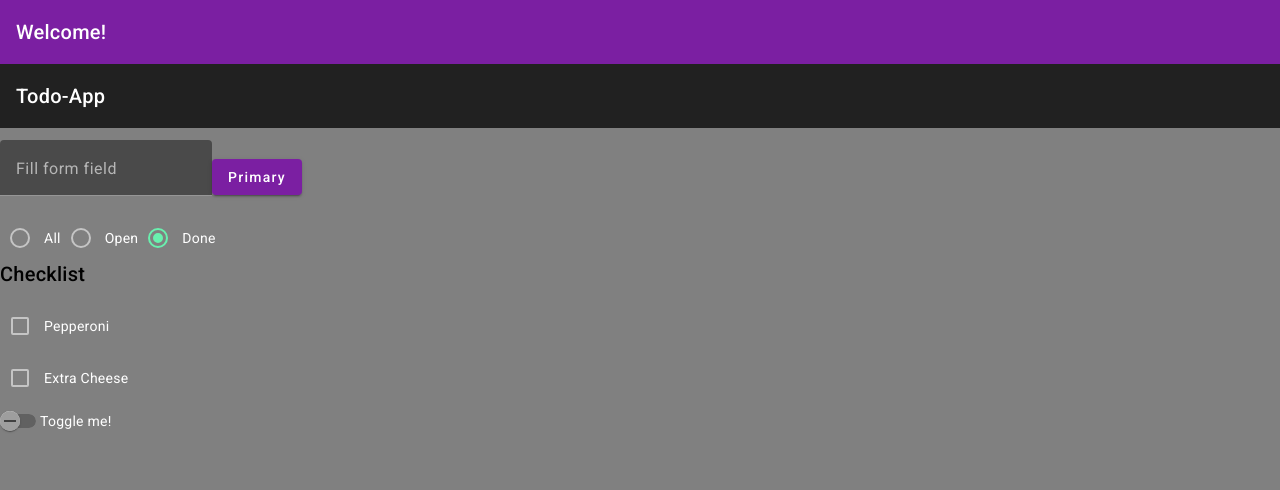
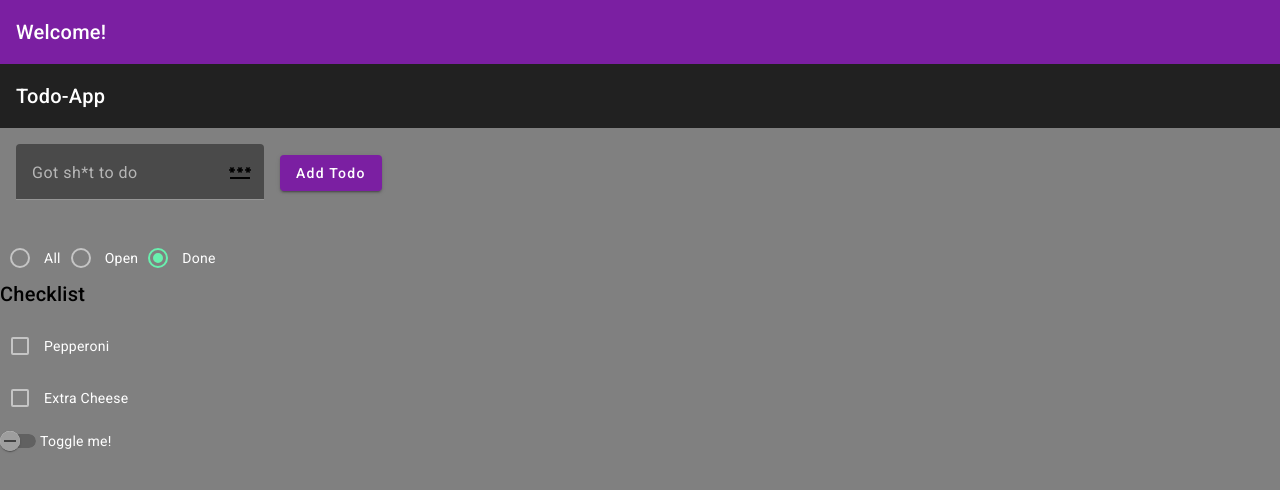
Before and after one commit to AnjaWurli/first-steps-angular, an Angular app: page / in a window 1280 px wide. Shown: the top 490 px of the page. Built offline with nearby package versions, Linux system fonts and the light colour scheme.

Commit message:
add password toggle

```diff
--- a/src/app/material.module.ts
+++ b/src/app/material.module.ts
@@ -4,6 +4,7 @@ import { MatSlideToggleModule } from '@angular/material/slide-toggle';
 import { MatInputModule } from '@angular/material/input';
 import { MatFormFieldModule } from '@angular/material/form-field';
 import { MatButtonModule } from '@angular/material/button';
+import { MatIconModule } from '@angular/material/icon';
 import { MatRadioModule } from '@angular/material/radio';
 import { MatCheckboxModule } from '@angular/material/checkbox';
 import { MatToolbarModule } from '@angular/material/toolbar';
@@ -14,6 +15,7 @@ import { MatToolbarModule } from '@angular/material/toolbar';
     MatFormFieldModule,
     MatInputModule,
     MatButtonModule,
+    MatIconModule,
     MatRadioModule,
     MatCheckboxModule,
     MatToolbarModule,
@@ -23,6 +25,7 @@ import { MatToolbarModule } from '@angular/material/toolbar';
     MatFormFieldModule,
     MatInputModule,
     MatButtonModule,
+    MatIconModule,
     MatRadioModule,
     MatCheckboxModule,
     MatToolbarModule,
--- a/src/app/todo/todo.component.html
+++ b/src/app/todo/todo.component.html
@@ -1,15 +1,20 @@
-<p>
-    <mat-toolbar>
-        <span>Todo-App</span>
-    </mat-toolbar>
-</p>
+<mat-toolbar>
+    <span>Todo-App</span>
+</mat-toolbar>
+
 <main>
     <form>
         <mat-form-field appearance="fill">
-            <mat-label>Fill form field</mat-label>
-            <input matInput placeholder="Placeholder" id="add">
+            <mat-label>Got {{hideTxt?'SECRET':''}} sh*t to do</mat-label>
+            <input matInput id="add" [type]="hideTxt? 'password' : 'text'" minlength="5" [value]="input">
+            <mat-hint>{{[(input)]}}</mat-hint>
+            <button matSuffix mat-icon-button (click)="$event.preventDefault();hideTxt=!hideTxt"
+                [attr.aria-label]="'Hide text'" [attr.aria-pressed]="hideTxt">
+                <mat-icon>{{hideTxt?'key_off':'password'}}</mat-icon>
+            </button>
         </mat-form-field>
-        <button mat-raised-button color="primary">Primary</button>
+        <button mat-raised-button color="primary" class="form-button" (click)="$event.preventDefault()">Add
+            Todo</button>
     </form>
 
     <mat-radio-group>
--- a/src/app/todo/todo.component.scss
+++ b/src/app/todo/todo.component.scss
@@ -0,0 +1,8 @@
+.form-button {
+  _margin: 1rem;
+  margin-top: -1rem;
+}
+
+mat-form-field {
+  margin: 1rem;
+}
--- a/src/app/todo/todo.component.ts
+++ b/src/app/todo/todo.component.ts
@@ -3,8 +3,9 @@ import { Component } from '@angular/core';
 @Component({
   selector: 'app-todo',
   templateUrl: './todo.component.html',
-  styleUrls: ['./todo.component.scss']
+  styleUrls: ['./todo.component.scss'],
 })
 export class TodoComponent {
-
+  hideTxt: boolean = false;
+  input: string = '';
 }
```
Also changed, not shown: 2 other files (tests, documents, lock files or other folders).
